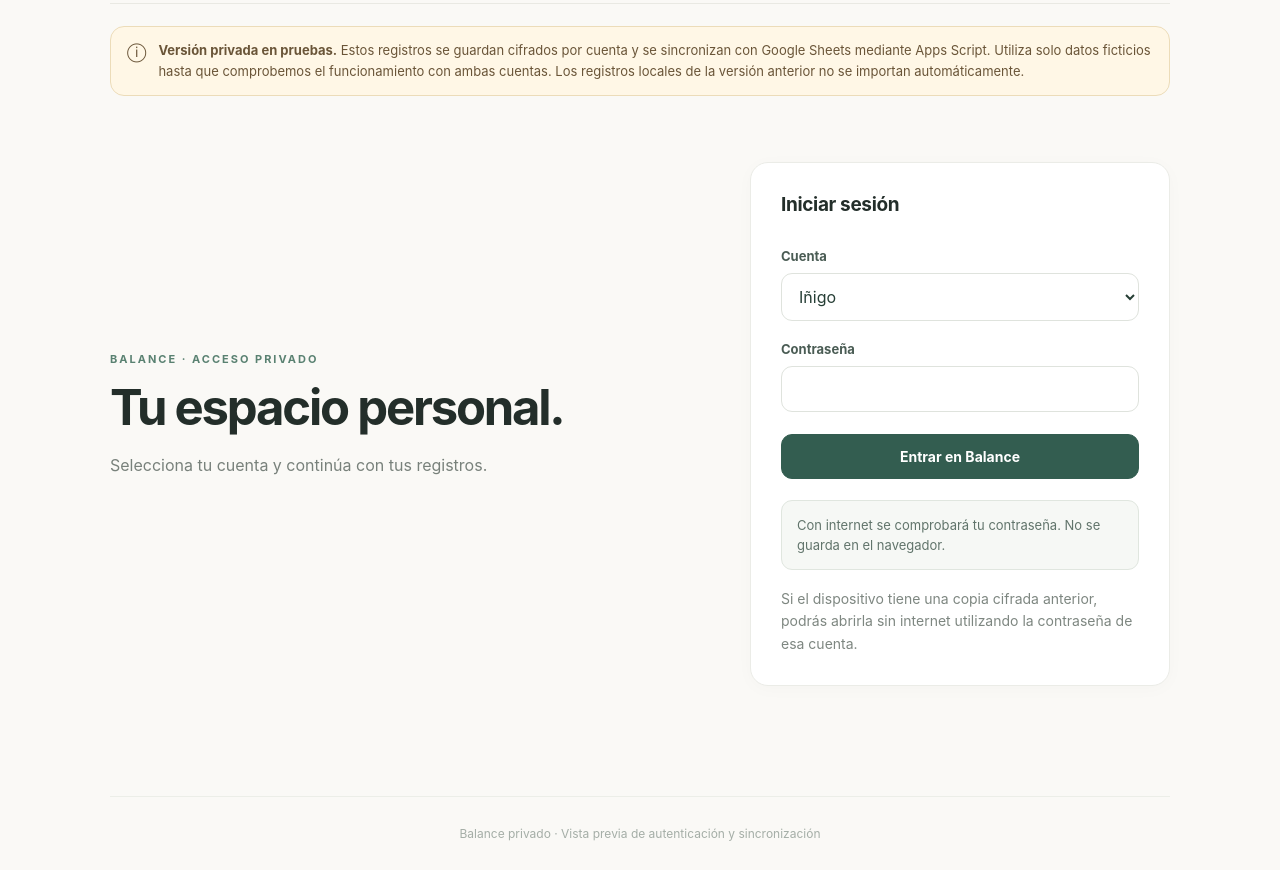
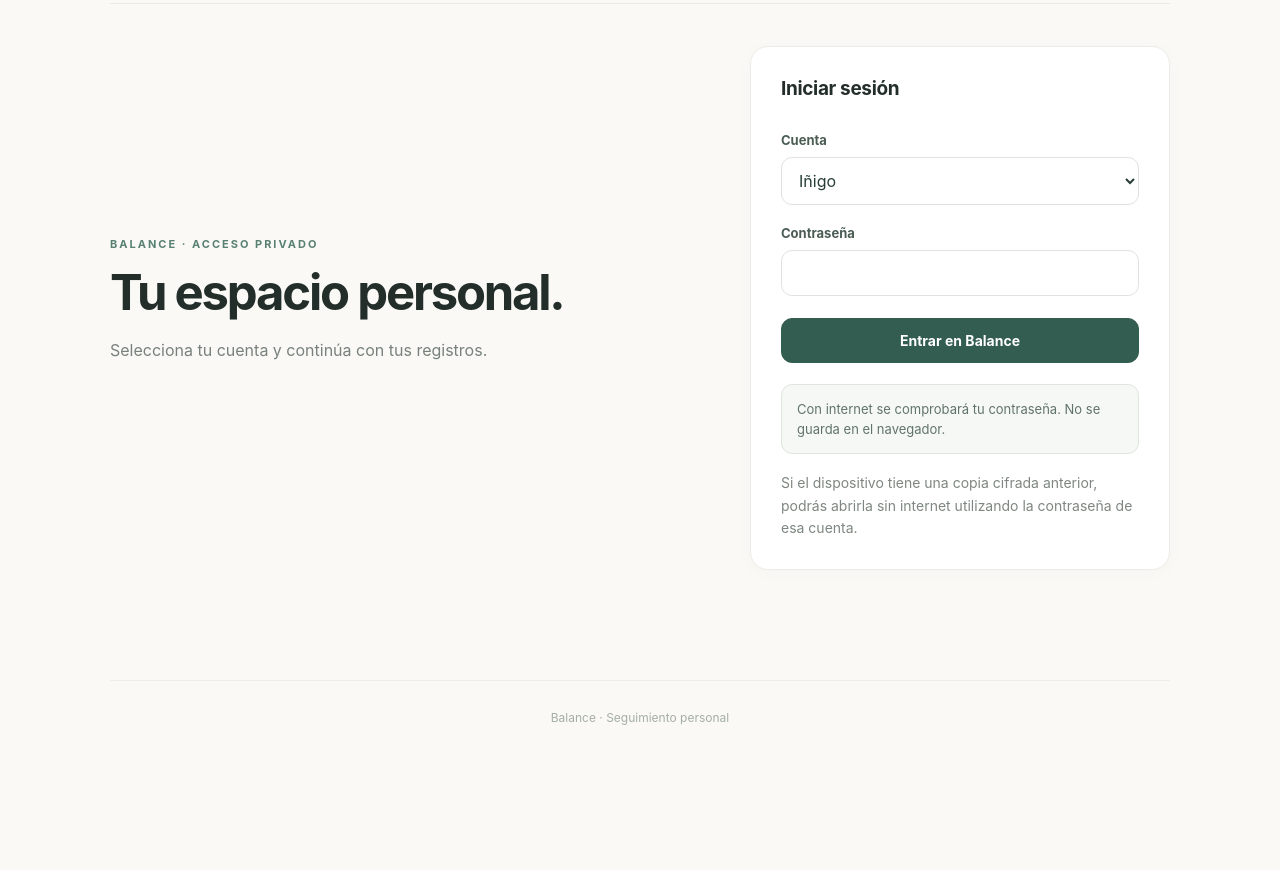
Before and after one commit to inigougedoehu-ai/balance-app, a plain HTML site: page private.html in a window 1280 px wide. Shown: the part 88-958 px from the top of the page. After the commit the page ends 842 px from the top, so only its background shows below. Drawn offline with Linux system fonts and the light colour scheme.

Commit message:
Dejar private.html sin avisos de pruebas, manteniendo el acceso privado

```diff
--- a/private.html
+++ b/private.html
@@ -24,10 +24,6 @@
       </div>
     </header>
 
-    <div class="privacy-note" role="note">
-      <span aria-hidden="true">ⓘ</span>
-      <div><strong>Versión privada en pruebas.</strong> Estos registros se guardan cifrados por cuenta y se sincronizan con Google Sheets mediante Apps Script. Utiliza solo datos ficticios hasta que comprobemos el funcionamiento con ambas cuentas. Los registros locales de la versión anterior no se importan automáticamente.</div>
-    </div>
 
     <section class="login-screen" id="login-screen">
       <div class="login-intro">
@@ -186,7 +182,7 @@
         </article>
       </section>
     </main>
-    <footer>Balance privado · Vista previa de autenticación y sincronización</footer>
+    <footer>Balance · Seguimiento personal</footer>
   </div>
   <div id="toast" class="toast" role="status" aria-live="polite" hidden></div>
   <script type="module" src="./private-app.js"></script>
```
